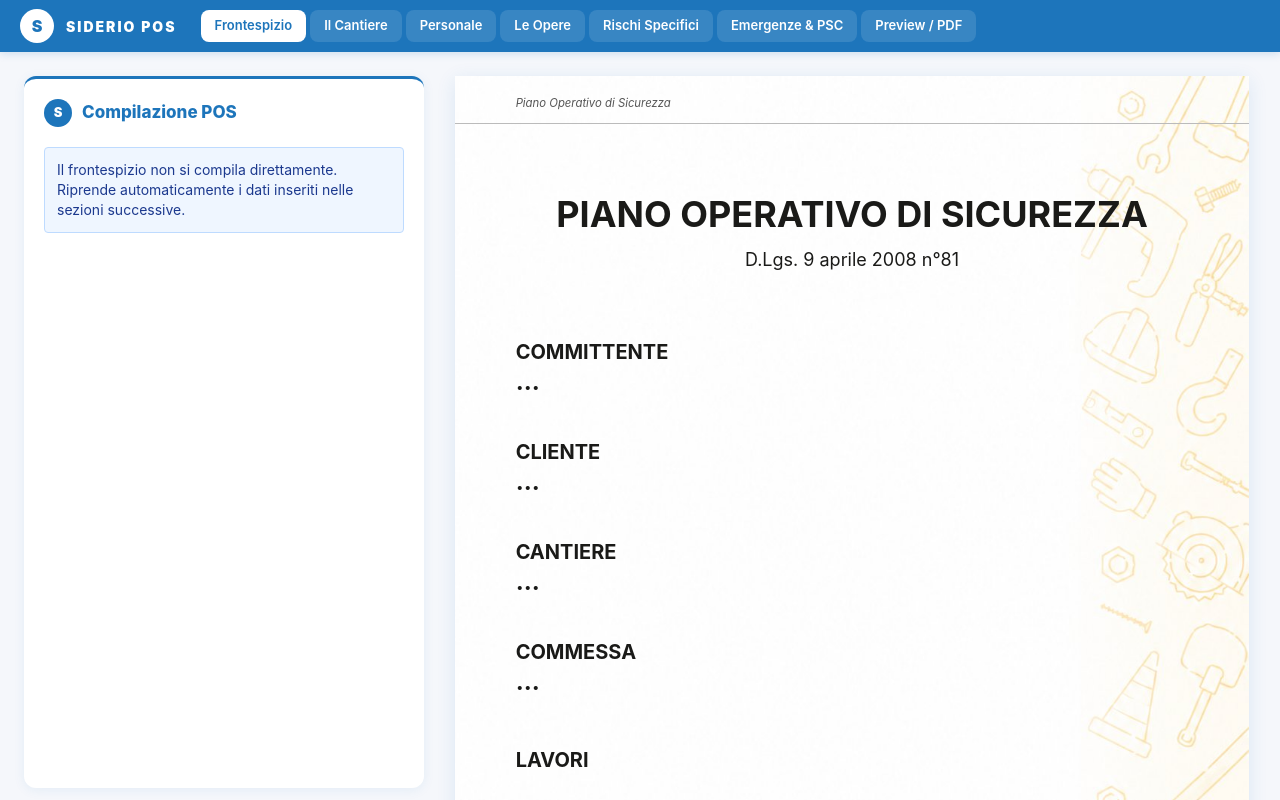
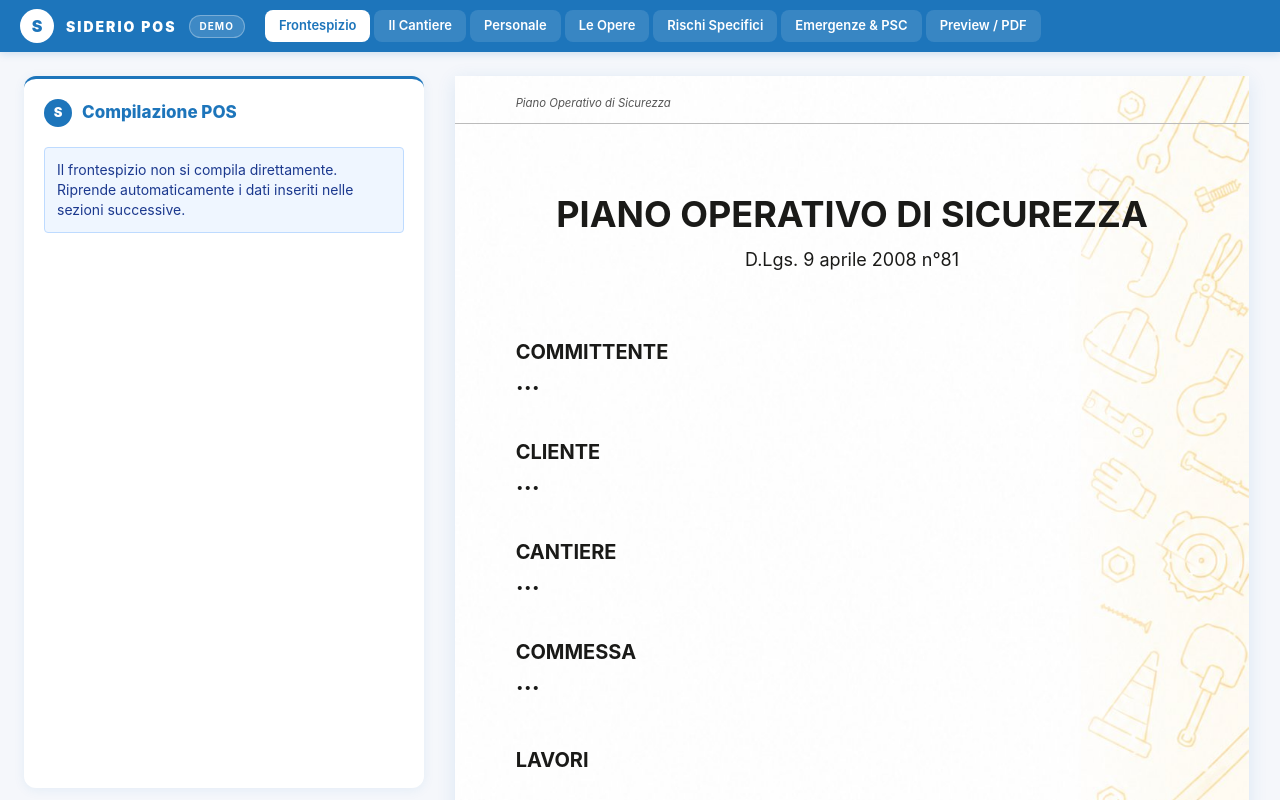
Before and after one commit to davono71-png/Siderio-Pos, a React (Vite) app: page / in a window 1280 px wide. Shown: the top 800 px of the page. Built offline with nearby package versions, Linux system fonts and the light colour scheme.

Commit message:
feat(demo): modalità standalone senza Supabase — App.tsx

```diff
--- a/src/App.tsx
+++ b/src/App.tsx
@@ -92,14 +92,7 @@ export default function App() {
     init()
   }, [])
 
-  // Salvataggio automatico ogni 60 secondi se c'è commessa_id
-  useEffect(() => {
-    if (!appReady || !urlParams.current.commessaId) return
-    const interval = setInterval(() => {
-      savePos(pos, urlParams.current.commessaId!)
-    }, 60000)
-    return () => clearInterval(interval)
-  }, [appReady, pos])
+  // Autosave disabilitato in modalità demo
 
   function handleSave() {
     if (urlParams.current.commessaId) {
@@ -119,7 +112,7 @@ export default function App() {
     )
   }
 
-  const hasCommessa = !!urlParams.current.commessaId
+  const hasCommessa = false // Demo: nessun collegamento a Suite
 
   return (
     <div style={{ minHeight: "100vh", background: "var(--bg)" }}>
@@ -131,7 +124,12 @@ export default function App() {
         boxShadow: "0 2px 8px rgba(29,117,187,0.18)", minHeight: 52,
       }}>
         <div style={{ width: 34, height: 34, borderRadius: "50%", background: "white", color: PRIMARY, display: "flex", alignItems: "center", justifyContent: "center", fontWeight: 900, fontSize: 16, marginRight: 12, flexShrink: 0 }}>S</div>
-        <span style={{ color: "white", fontWeight: 900, fontSize: 14, letterSpacing: 2, marginRight: 24, flexShrink: 0 }}>SIDERIO POS</span>
+        <span style={{ color: "white", fontWeight: 900, fontSize: 14, letterSpacing: 2, marginRight: 12, flexShrink: 0 }}>SIDERIO POS</span>
+        <span style={{
+          background: "rgba(255,255,255,0.15)", color: "white", fontSize: 10,
+          fontWeight: 700, padding: "3px 10px", borderRadius: 20, marginRight: 20,
+          letterSpacing: 1, flexShrink: 0, border: "1px solid rgba(255,255,255,0.3)"
+        }}>DEMO</span>
 
         {/* Bottone torna a Commesse */}
         {hasCommessa && (
@@ -201,10 +199,14 @@ export default function App() {
               </p>
               <button type="button" onClick={() => window.print()} style={{
                 background: AMBER, color: "white", border: "none", borderRadius: 10,
-                padding: "10px 20px", fontWeight: 700, fontSize: 14, cursor: "pointer", width: "100%",
+                padding: "12px 20px", fontWeight: 700, fontSize: 14, cursor: "pointer", width: "100%",
+                boxShadow: "0 2px 8px rgba(180,83,9,0.25)"
               }}>
                 🖨 Stampa / Salva PDF
               </button>
+              <p style={{ fontSize: 11, color: "#94a3b8", marginTop: 8, textAlign: "center" }}>
+                Versione demo — i dati non vengono salvati
+              </p>
             </div>
             <DocumentoCompleto pos={pos} />
           </div>
```
